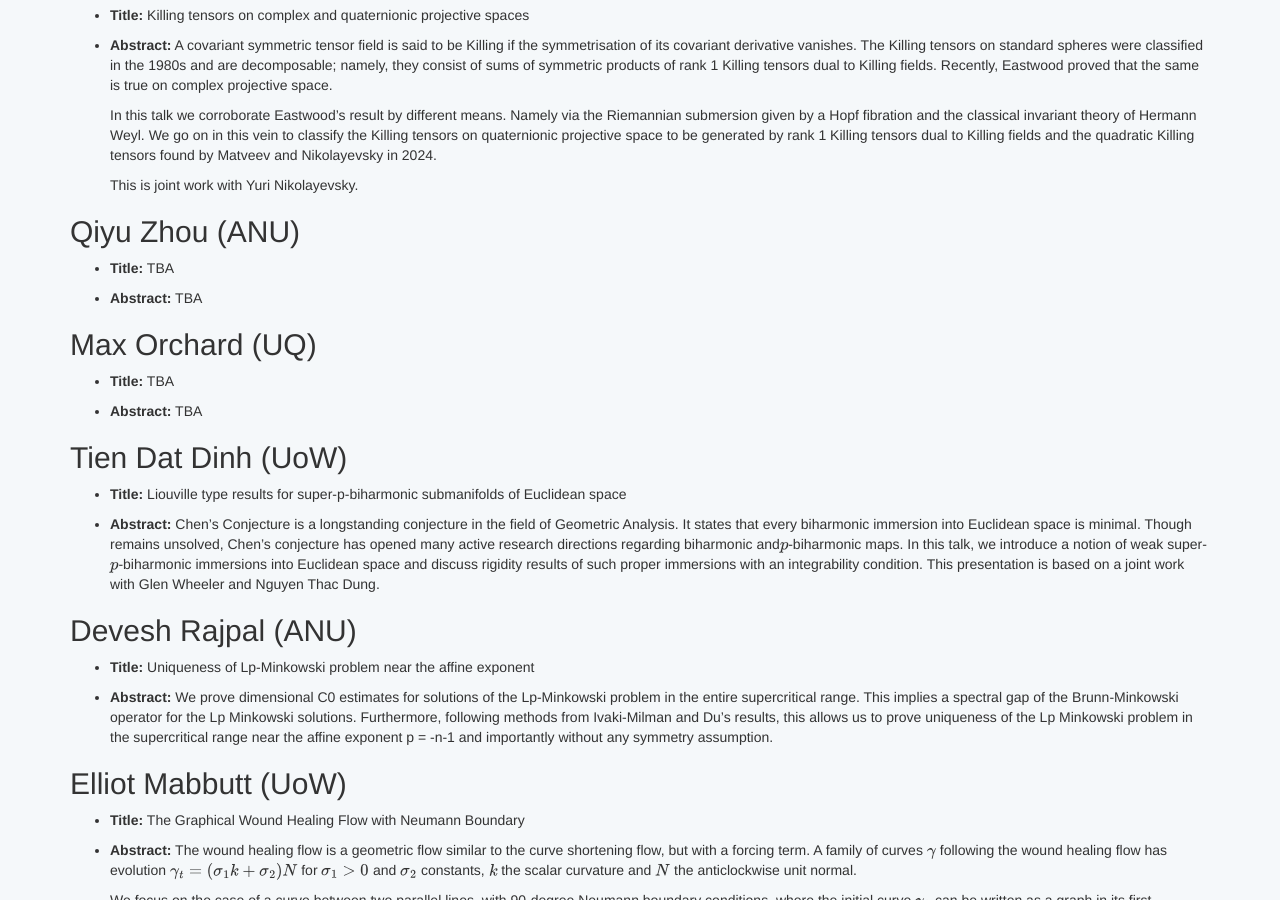
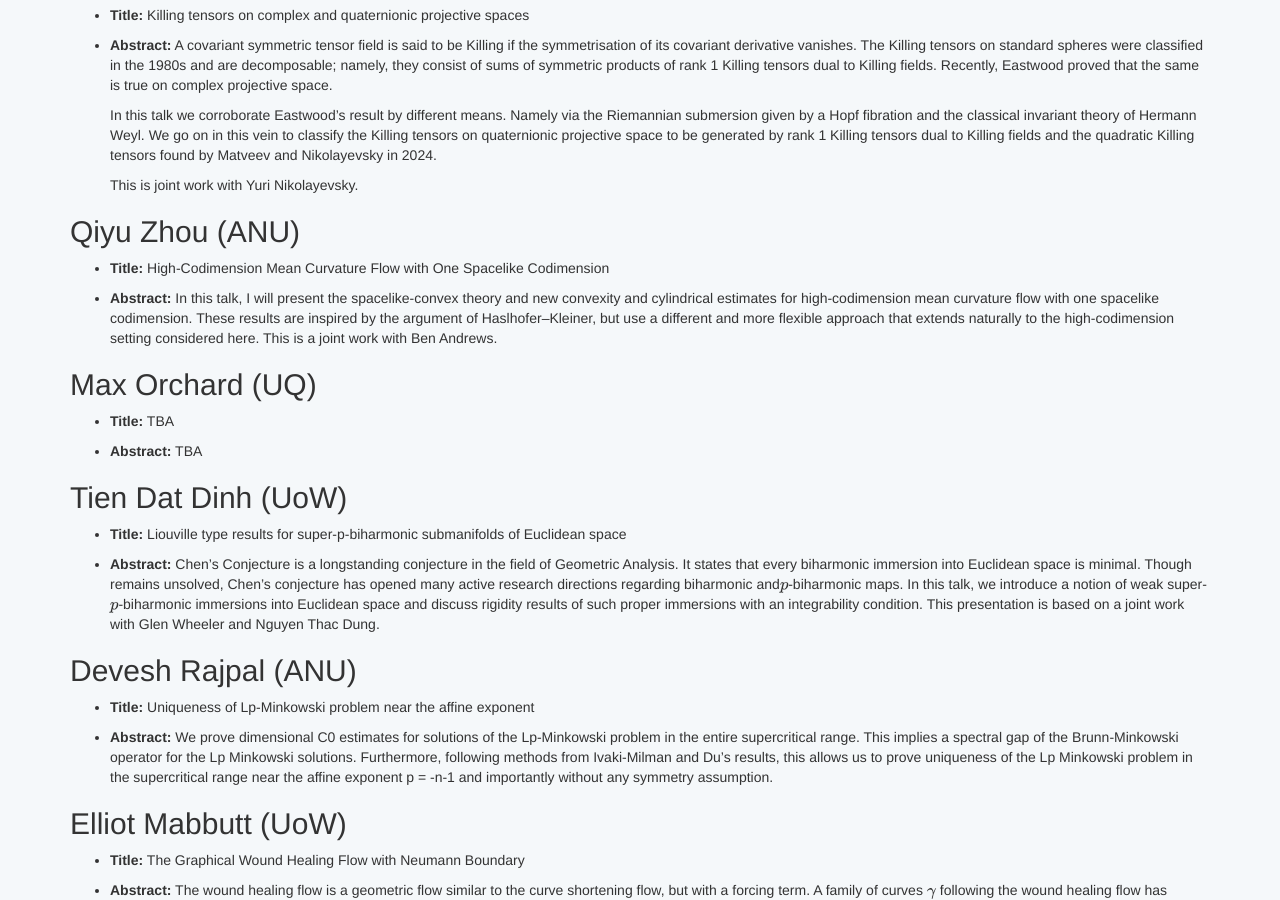
Before and after one commit to oz-geom-pde/oz-geom-pde.github.io, a Jekyll site: the page built from oz-geom-pde-mq-2026.md, in a window 1280 px wide and 900 px high, scrolled down 1869 px. Built offline with Jekyll 4.4.1, drawn with Linux system fonts in a browser that asks for light colours.

Commit message:
Added Qiyu Zhou title/abstract.

```diff
--- a/oz-geom-pde-mq-2026.md
+++ b/oz-geom-pde-mq-2026.md
@@ -97,10 +97,9 @@ Workshop to be held at Macquarie University Thu 24th Sep&ndash;Fri 25th Sep 2026
 
 ## Qiyu Zhou (ANU)
 
--   **Title:** TBA
+-   **Title:** High-Codimension Mean Curvature Flow with One Spacelike Codimension
 
--   **Abstract:** TBA
-
+-   **Abstract:** In this talk, I will present the spacelike-convex theory and new convexity and cylindrical estimates for high-codimension mean curvature flow with one spacelike codimension. These results are inspired by the argument of Haslhofer&ndash;Kleiner, but use a different and more flexible approach that extends naturally to the high-codimension setting considered here. This is a joint work with Ben Andrews.
 
 
 ## Max Orchard (UQ)
```
